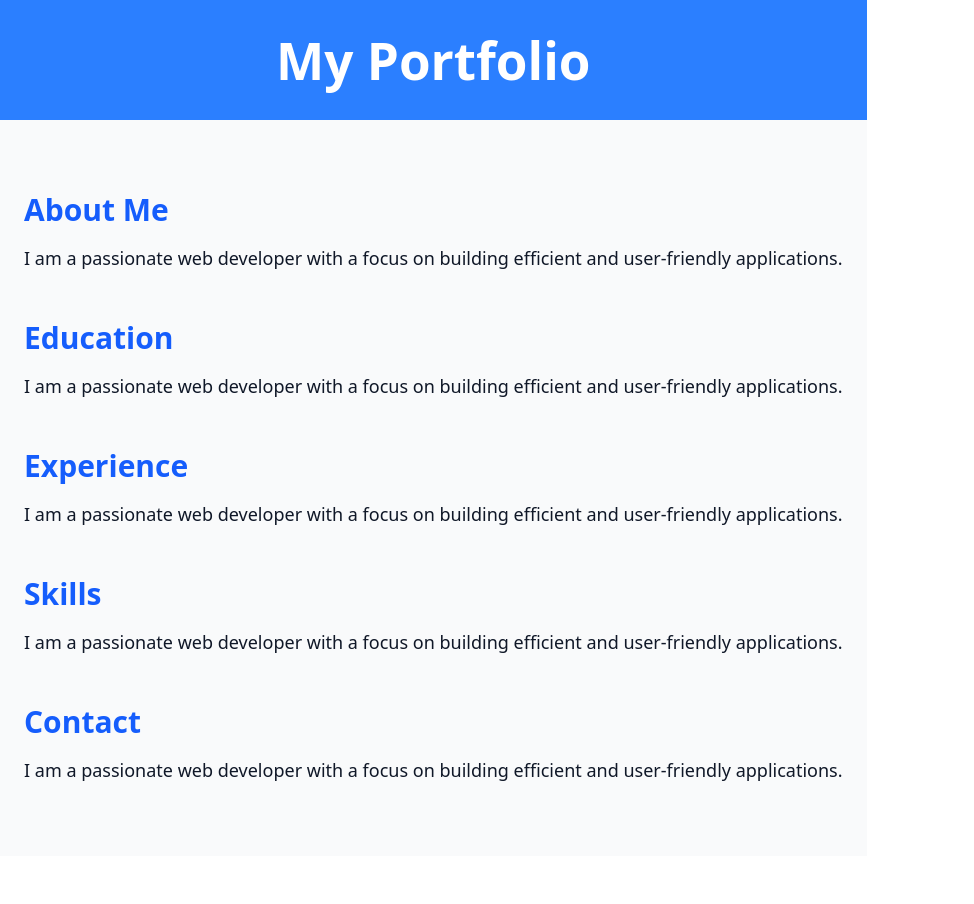
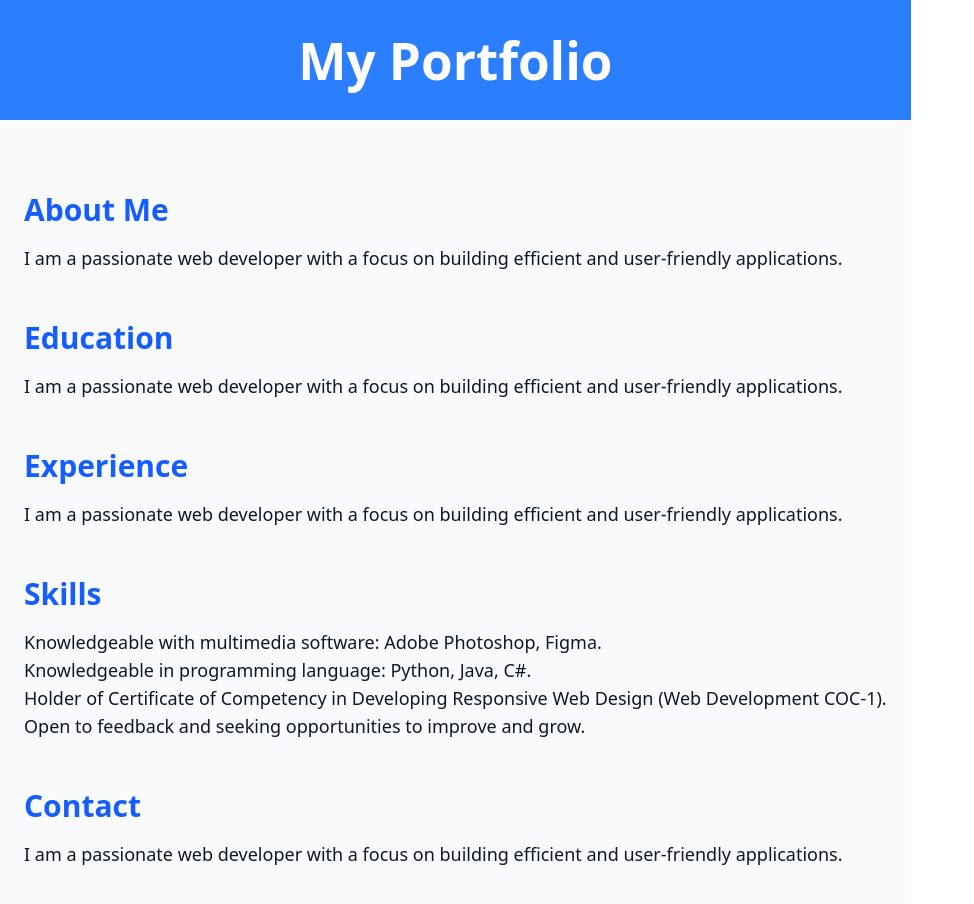
Before and after one commit to qretzuisx/CC14-FINAL-PROJECT, a React (Vite) app in the folder espiritu-final-project/: page / in a window 1280 px wide. Shown: the top 904 px of the page, without its empty margins (0-974 px from the left). Before the commit the page ends 856 px from the top, so only its background shows below. Built offline with nearby package versions, Linux system fonts and the light colour scheme.

Commit message:
Adding skills description

```diff
--- a/espiritu-final-project/src/components/Skills.jsx
+++ b/espiritu-final-project/src/components/Skills.jsx
@@ -5,7 +5,12 @@ const Skills = () => {
     <section className="my-12">
       <h2 className="text-3xl font-semibold text-blue-600">Skills</h2>
       <p className="text-lg mt-4">
-        I am a passionate web developer with a focus on building efficient and user-friendly applications.
+      <ul>
+                                <li>Knowledgeable with multimedia software: Adobe Photoshop, Figma.</li>
+                                <li>Knowledgeable in programming language: Python, Java, C#.</li>
+                                <li>Holder of Certificate of Competency in Developing Responsive Web Design (Web Development COC-1).</li>
+                                <li>Open to feedback and seeking opportunities to improve and grow.</li>
+                            </ul>
       </p>
     </section>
   );
```
